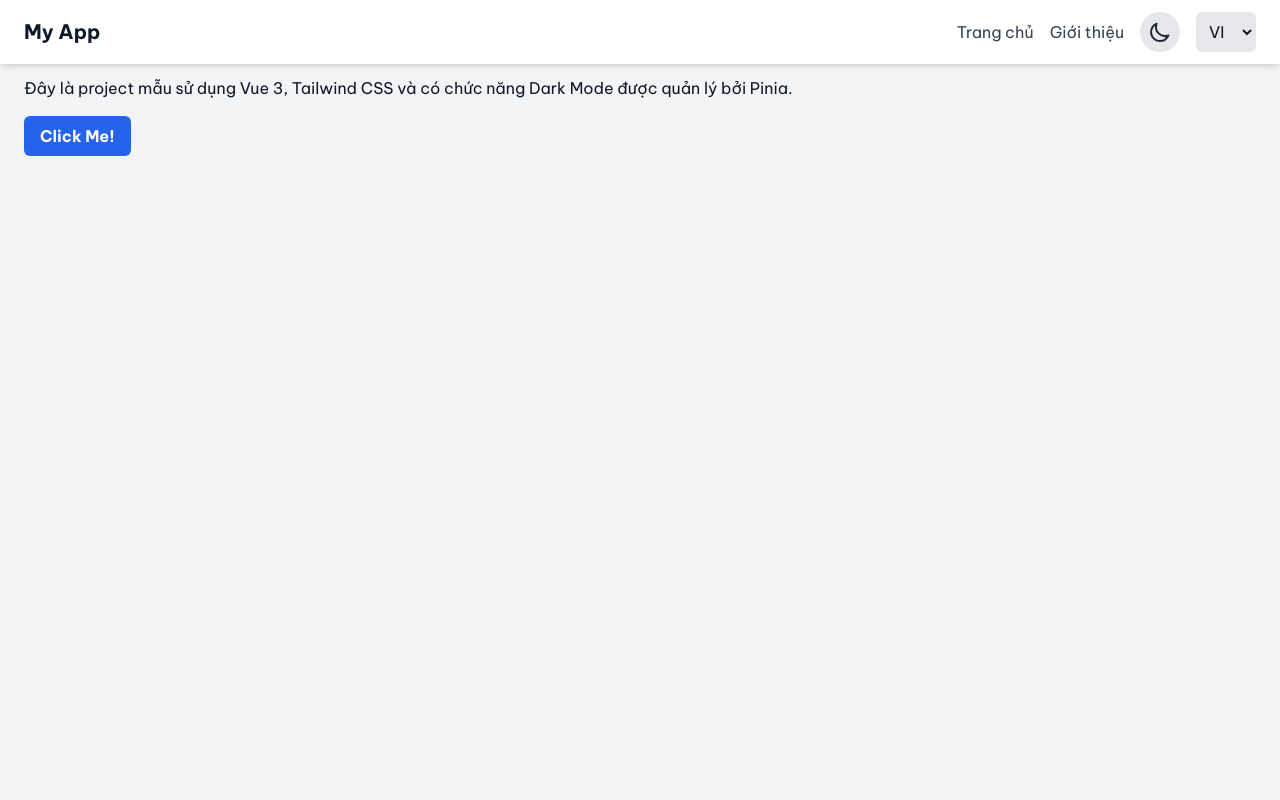
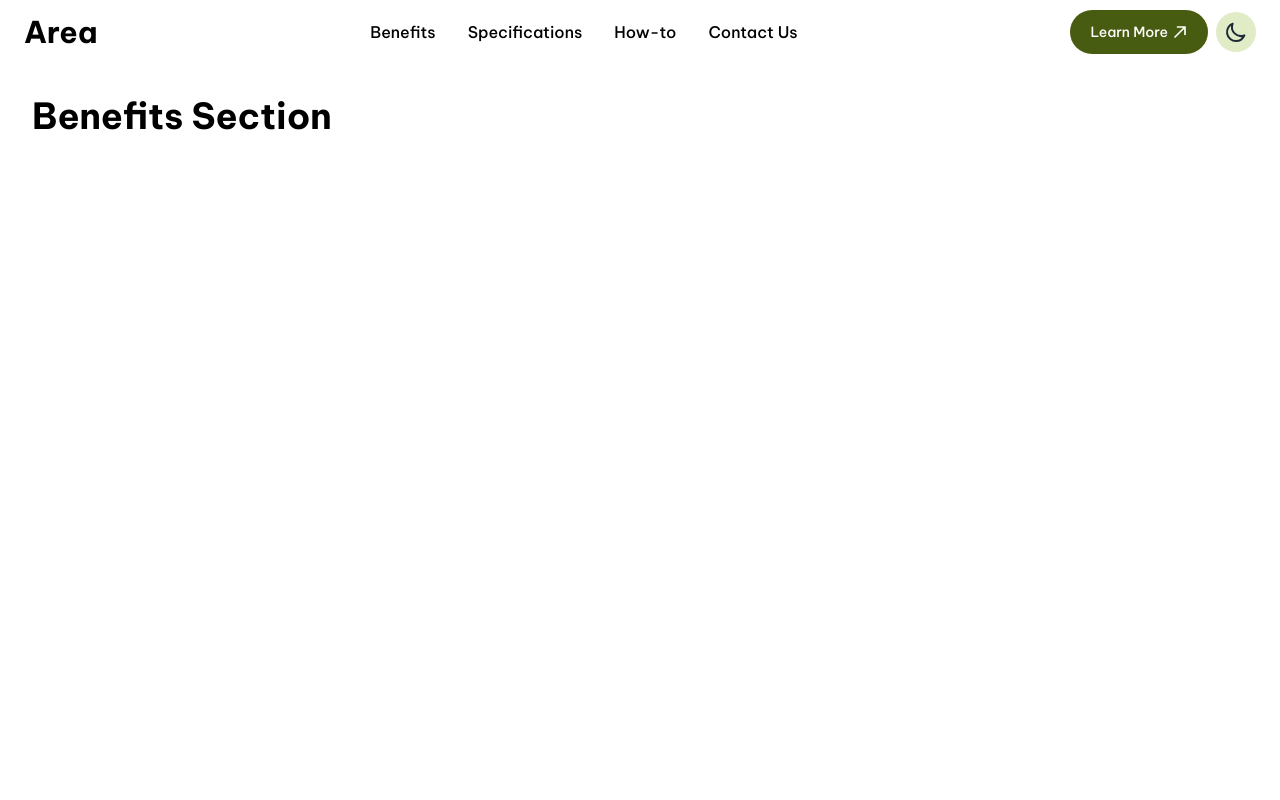
Before and after one commit to tranthiensonuet/vue-tailwind-portfolio-template, a Vue app: page / in a window 1280 px wide. Shown: the top 800 px of the page. Built offline with nearby package versions, Linux system fonts and the light colour scheme.

Commit message:
add header

```diff
--- a/index.html
+++ b/index.html
@@ -1,10 +1,10 @@
-<!DOCTYPE html>
+<!doctype html>
 <html lang="">
   <head>
-    <meta charset="UTF-8">
-    <link rel="icon" href="/favicon.ico">
-    <meta name="viewport" content="width=device-width, initial-scale=1.0">
-    <title>Vite App</title>
+    <meta charset="UTF-8" />
+    <link rel="icon" href="/favicon.ico" />
+    <meta name="viewport" content="width=device-width, initial-scale=1.0" />
+    <title>Son Tran Thien - Software Engineer</title>
   </head>
   <body>
     <div id="app"></div>
--- a/src/App.vue
+++ b/src/App.vue
@@ -14,11 +14,11 @@ onMounted(() => {
 
 <template>
   <div
-    class="min-h-screen bg-gray-100 dark:bg-gray-900 text-gray-900 dark:text-gray-100 transition-colors duration-300"
+    class="min-h-screen bg-white dark:bg-gray-900 text-black dark:text-gray-100 transition-colors duration-300"
   >
     <MenuHeader />
 
-    <main class="container mx-auto p-6">
+    <main class="container mx-auto pt-16">
       <RouterView />
     </main>
   </div>
--- a/src/components/MenuHeader.vue
+++ b/src/components/MenuHeader.vue
@@ -1,55 +1,79 @@
 <script setup>
 import { ref } from 'vue'
-import { RouterLink } from 'vue-router'
 import ThemeToggle from './ThemeToggle.vue'
-import LanguageSwitcher from './LanguageSwitcher.vue'
 
 // State để quản lý việc Bật/Tắt menu trên mobile
 const isMobileMenuOpen = ref(false)
-
-// Hàm để đóng menu (ví dụ: khi nhấn vào 1 link)
-const closeMobileMenu = () => {
-  isMobileMenuOpen.value = false
-}
 </script>
 
 <template>
   <div>
     <header
-      class="fixed top-0 left-0 w-full z-50 bg-white dark:bg-gray-800 shadow-md transition-colors duration-300"
+      class="fixed top-0 left-0 w-full z-50 bg-white dark:bg-gray-800 transition-colors duration-300 shadow-md rounded-b-lg md:shadow-none md:rounded-none"
     >
       <nav class="container mx-auto px-6 h-16 flex justify-between items-center">
-        <RouterLink to="/" class="text-xl font-bold text-gray-900 dark:text-white">
-          My App
-        </RouterLink>
+        <a href="#" class="text-3xl font-bold text-black dark:text-white"> Area </a>
 
-        <div class="hidden md:flex items-center space-x-4">
-          <RouterLink
-            to="/"
-            class="text-gray-700 dark:text-gray-200 hover:text-blue-500 dark:hover:text-blue-400"
+        <div class="hidden md:flex items-center space-x-6 lg:space-x-8">
+          <a
+            href="#benefits"
+            class="text-black dark:text-gray-200 hover:text-gray-500 font-medium text-base"
           >
-            {{ $t('header.home') }}
-          </RouterLink>
-          <RouterLink
-            to="/about"
-            class="text-gray-700 dark:text-gray-200 hover:text-blue-500 dark:hover:text-blue-400"
+            {{ $t('header.benefit') }}
+          </a>
+          <a
+            href="#specifications"
+            class="text-black dark:text-gray-200 hover:text-gray-500 font-medium text-base"
           >
-            {{ $t('header.about') }}
-          </RouterLink>
+            {{ $t('header.specification') }}
+          </a>
+          <a
+            href="#how-to"
+            class="text-black dark:text-gray-200 hover:text-gray-500 font-medium text-base"
+          >
+            {{ $t('header.howto') }}
+          </a>
+          <a
+            href="#contact-us"
+            class="text-black dark:text-gray-200 hover:text-gray-500 font-medium text-base"
+          >
+            {{ $t('header.contactUs') }}
+          </a>
+        </div>
+
+        <div class="hidden md:flex items-center space-x-2">
+          <a
+            href="#learn-more"
+            class="inline-flex items-center space-x-1 px-5 py-3 rounded-full font-medium text-sm text-white bg-olive-primary hover:bg-opacity-80 group"
+          >
+            <span>{{ $t('header.learnMore') }}</span>
+            <svg
+              xmlns="http://www.w3.org/2000/svg"
+              class="h-4 w-4 transition-transform group-hover:translate-x-1 group-hover:-translate-y-1"
+              fill="none"
+              viewBox="0 0 24 24"
+              stroke="currentColor"
+              stroke-width="2.5"
+            >
+              <path
+                stroke-linecap="round"
+                stroke-linejoin="round"
+                d="M4.5 19.5l15-15m0 0H8.25m11.25 0v11.25"
+              />
+            </svg>
+          </a>
 
           <ThemeToggle />
-          <LanguageSwitcher />
         </div>
 
         <div class="md:hidden">
           <button
             @click="isMobileMenuOpen = !isMobileMenuOpen"
-            class="p-2 rounded-md text-gray-700 dark:text-gray-200 hover:bg-gray-100 dark:hover:bg-gray-700"
+            class="p-2 rounded-md text-black dark:text-gray-200"
             aria-label="Toggle mobile menu"
           >
             <svg
               v-if="isMobileMenuOpen"
-              xmlns="http://www.w3.org/2000/svg"
               class="h-6 w-6"
               fill="none"
               viewBox="0 0 24 24"
@@ -60,7 +84,6 @@ const closeMobileMenu = () => {
             </svg>
             <svg
               v-else
-              xmlns="http://www.w3.org/2000/svg"
               class="h-6 w-6"
               fill="none"
               viewBox="0 0 24 24"
@@ -76,39 +99,50 @@ const closeMobileMenu = () => {
 
     <transition
       enter-active-class="transition ease-out duration-200"
-      enter-from-class="transform opacity-0 -translate-y-4"
+      enter-from-class="transform opacity-0 -translate-y-2"
       enter-to-class="transform opacity-100 translate-y-0"
       leave-active-class="transition ease-in duration-150"
       leave-from-class="transform opacity-100 translate-y-0"
-      leave-to-class="transform opacity-0 -translate-y-4"
+      leave-to-class="transform opacity-0 -translate-y-2"
     >
       <div
         v-if="isMobileMenuOpen"
         class="fixed top-16 left-0 w-full z-40 p-6 bg-white dark:bg-gray-800 shadow-xl rounded-b-lg md:hidden"
       >
         <nav class="flex flex-col space-y-4">
-          <RouterLink
-            to="/"
-            @click="closeMobileMenu"
-            class="block py-2 text-gray-700 dark:text-gray-200 hover:text-blue-500 dark:hover:text-blue-400"
+          <a href="#benefits" @click="isMobileMenuOpen = false" class="block py-2">{{
+            $t('header.benefit')
+          }}</a>
+          <a href="#specifications" @click="isMobileMenuOpen = false" class="block py-2">{{
+            $t('header.specification')
+          }}</a>
+          <a href="#how-to" @click="isMobileMenuOpen = false" class="block py-2">{{
+            $t('header.howto')
+          }}</a>
+          <a href="#contact-us" @click="isMobileMenuOpen = false" class="block py-2">{{
+            $t('header.contactUs')
+          }}</a>
+          <a
+            href="#learn-more"
+            @click="isMobileMenuOpen = false"
+            class="inline-flex justify-center items-center space-x-1 px-5 py-3 rounded-full text-center font-medium text-sm text-white bg-olive-primary hover:bg-opacity-80 group"
           >
-            Home
-          </RouterLink>
-          <RouterLink
-            to="/about"
-            @click="closeMobileMenu"
-            class="block py-2 text-gray-700 dark:text-gray-200 hover:text-blue-500 dark:hover:text-blue-400"
-          >
-            About
-          </RouterLink>
-
-          <div class="pt-4 border-t border-gray-200 dark:border-gray-700">
-            <ThemeToggle />
-          </div>
-
-          <div class="pt-4 border-t border-gray-200 dark:border-gray-700">
-            <LanguageSwitcher />
-          </div>
+            <span>{{ $t('header.learnMore') }}</span>
+            <svg
+              xmlns="http://www.w3.org/2000/svg"
+              class="h-4 w-4 transition-transform group-hover:translate-x-1 group-hover:-translate-y-1"
+              fill="none"
+              viewBox="0 0 24 24"
+              stroke="currentColor"
+              stroke-width="2.5"
+            >
+              <path
+                stroke-linecap="round"
+                stroke-linejoin="round"
+                d="M4.5 19.5l15-15m0 0H8.25m11.25 0v11.25"
+              />
+            </svg>
+          </a>
         </nav>
       </div>
     </transition>
--- a/src/components/ThemeToggle.vue
+++ b/src/components/ThemeToggle.vue
@@ -9,7 +9,7 @@ const { isDarkMode } = storeToRefs(themeStore) // Lấy state (reactive)
 <template>
   <button
     @click="themeStore.toggleTheme"
-    class="p-2 rounded-full transition-colors duration-300 bg-gray-200 hover:bg-gray-300 dark:bg-gray-700 dark:hover:bg-gray-600 text-gray-800 dark:text-gray-100"
+    class="p-2 rounded-full transition-colors duration-300 bg-olive-secondary hover:opacity-50 dark:bg-gray-700 dark:hover:bg-gray-600 text-gray-800 dark:text-gray-100"
     aria-label="Toggle dark mode"
   >
     <span v-if="isDarkMode">
--- /dev/null
+++ b/src/customs/color.js
@@ -0,0 +1,4 @@
+export const customColors = {
+  'olive-primary': '#485C11',
+  'olive-secondary': '#DFECC6',
+}
--- a/src/locales/en.json
+++ b/src/locales/en.json
@@ -1,6 +1,10 @@
 {
   "header": {
-    "home": "Home",
-    "about": "About"
+    "main": "SONTT",
+    "benefit": "Benefits",
+    "specification": "Specifications",
+    "howto": "How-to",
+    "contactUs": "Contact Us",
+    "learnMore": "Learn More"
   }
 }
--- a/src/main.js
+++ b/src/main.js
@@ -20,8 +20,8 @@ function getStartingLocale() {
     return savedLanguage
   }
 
-  // Mặc định trả về 'vi'
-  return 'vi'
+  // Mặc định trả về 'en'
+  return 'en'
 }
 
 const app = createApp(App)
@@ -30,7 +30,7 @@ const app = createApp(App)
 const i18n = createI18n({
   legacy: false, // Bắt buộc phải có để dùng Composition API (Vue 3)
   locale: getStartingLocale(), // Ngôn ngữ mặc định
-  fallbackLocale: 'en', // Ngôn ngữ dự phòng nếu 'vi' bị thiếu key
+  fallbackLocale: 'vi', // Ngôn ngữ dự phòng
   messages: {
     vi: viMessages, // Định nghĩa messages cho 'vi'
     en: enMessages, // Định nghĩa messages cho 'en'
--- a/src/views/AboutView.vue
+++ /dev/null
@@ -1,6 +0,0 @@
-<template>
-  <div class="space-y-4">
-    <h1 class="text-3xl font-bold">About Page</h1>
-    <p>Đây là trang "About" để demo Vue Router.</p>
-  </div>
-</template>
--- a/src/views/HomeView.vue
+++ b/src/views/HomeView.vue
@@ -1,14 +1,23 @@
-<script setup>
-import BaseButton from '@/components/BaseButton.vue'
-</script>
+<script setup></script>
 
 <template>
-  <div class="space-y-4">
-    <h1 class="text-3xl font-bold text-blue-600 dark:text-blue-400">Welcome to your Vue 3 App!</h1>
-    <p>
-      Đây là project mẫu sử dụng Vue 3, Tailwind CSS và có chức năng Dark Mode được quản lý bởi
-      Pinia.
-    </p>
-    <BaseButton @click="() => alert('Button clicked!')"> Click Me! </BaseButton>
-  </div>
+  <section id="benefits" class="min-h-screen bg-white dark:bg-gray-900 p-8">
+    <h1 class="text-4xl font-bold">Benefits Section</h1>
+  </section>
+
+  <section id="specifications" class="min-h-screen bg-gray-100 dark:bg-gray-800 p-8">
+    <h1 class="text-4xl font-bold">Specifications Section</h1>
+  </section>
+
+  <section id="how-to" class="min-h-screen bg-white dark:bg-gray-900 p-8">
+    <h1 class="text-4xl font-bold">How-to Section</h1>
+  </section>
+
+  <section id="contact-us" class="min-h-screen bg-gray-100 dark:bg-gray-800 p-8">
+    <h1 class="text-4xl font-bold">Contact Us Section</h1>
+  </section>
+
+  <section id="learn-more" class="min-h-screen bg-green-50 dark:bg-green-900 p-8">
+    <h1 class="text-4xl font-bold">Learn More Section</h1>
+  </section>
 </template>
--- a/tailwind.config.js
+++ b/tailwind.config.js
@@ -1,4 +1,5 @@
 import defaultTheme from 'tailwindcss/defaultTheme'
+import { customColors } from './src/customs/color'
 
 /** @type {import('tailwindcss').Config} */
 export default {
@@ -19,6 +20,9 @@ export default {
         // (Bạn cũng có thể thêm font có chân nếu muốn)
         // 'serif': ['YourSerifFont', ...defaultTheme.fontFamily.serif],
       },
+      colors: {
+        ...customColors, // color custom
+      },
     },
   },
   plugins: [],
```
Also changed, not shown: src/router/index.js (+7 -7 lines).
